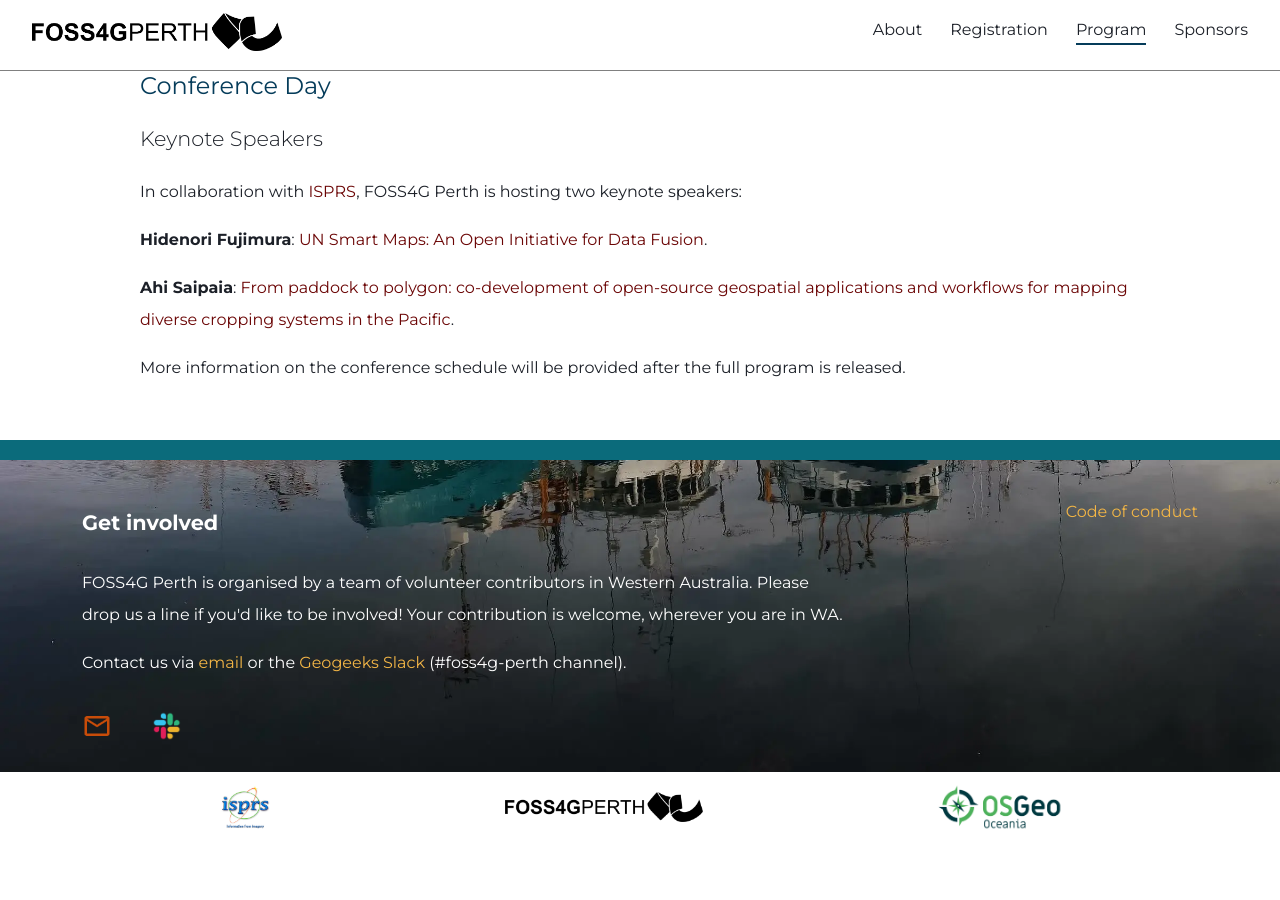
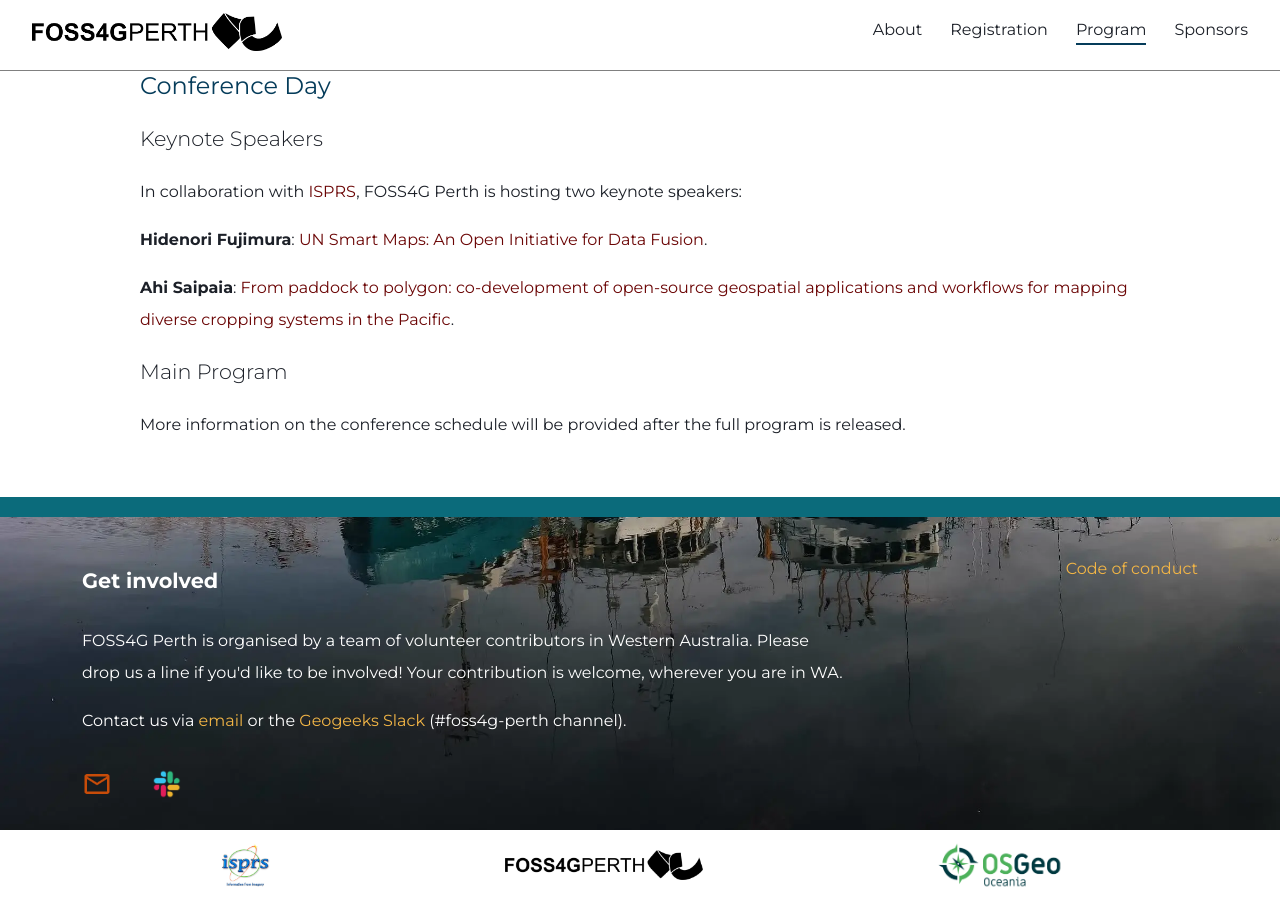
Before and after one commit to foss4g-perth-org/foss4g-perth-org.github.io, a Jekyll site: the page built from program.md, in a window 1280 px wide and 900 px high, scrolled down 1810 px. Built offline with Jekyll 4.4.1, drawn with Linux system fonts in a browser that asks for light colours; some web fonts are replaced; comment, search, counter and statistics services are not loaded; before the commit the page ends 2652 px from its top, so only the background shows below that.

Commit message:
Update program
more minor edits

```diff
--- a/program.md
+++ b/program.md
@@ -82,4 +82,6 @@ In collaboration with <a href="https://www.isprs.org/tc4-symposium2024/index.htm
 
 **Ahi Saipaia**: <a href="https://www.isprs.org/tc4-symposium2024/speakers.html" target="_blank" rel="noreferrer">From paddock to polygon: co-development of open-source geospatial applications and workflows for mapping diverse cropping systems in the Pacific</a>.
 
+### Main Program
+
 More information on the conference schedule will be provided after the full program is released.
```
